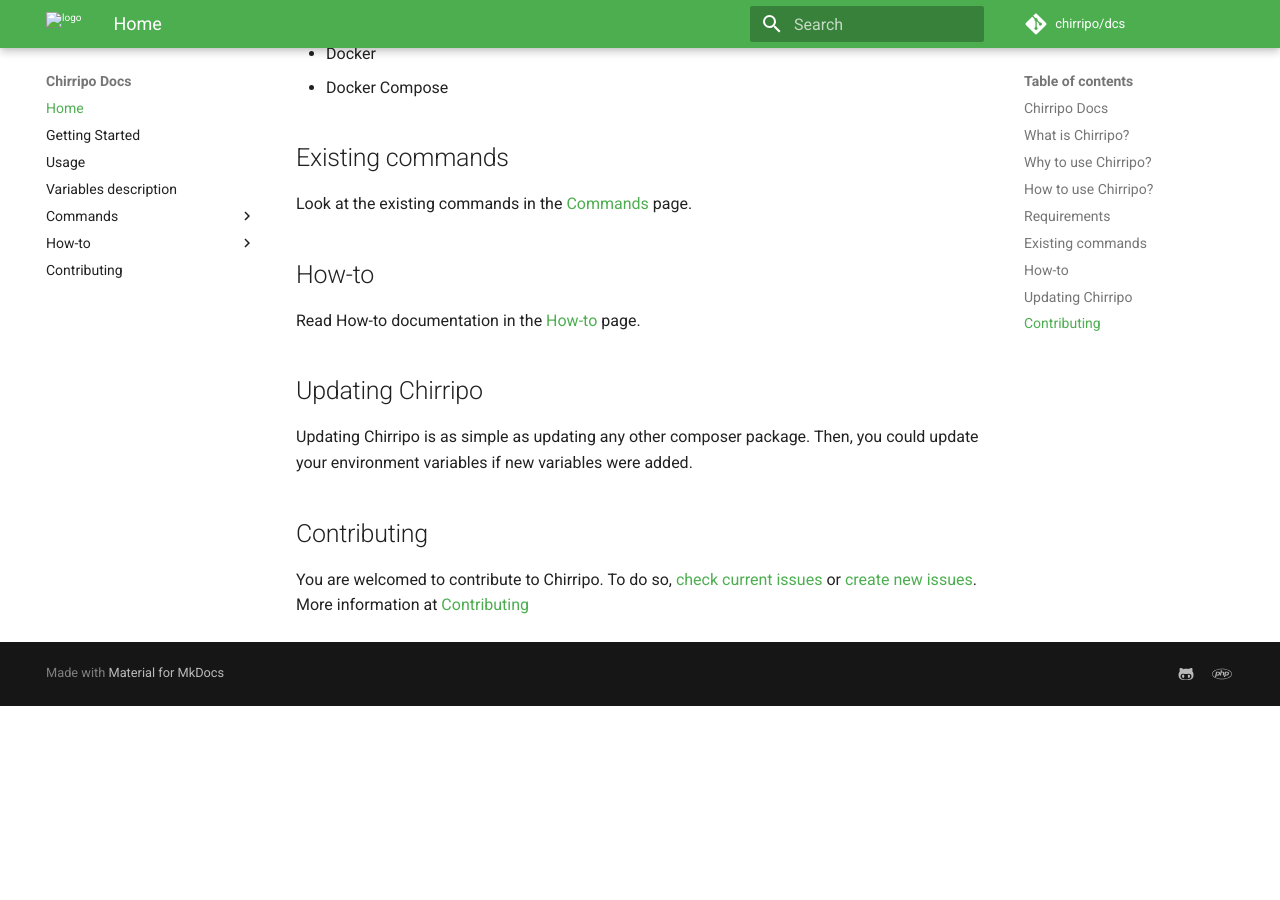
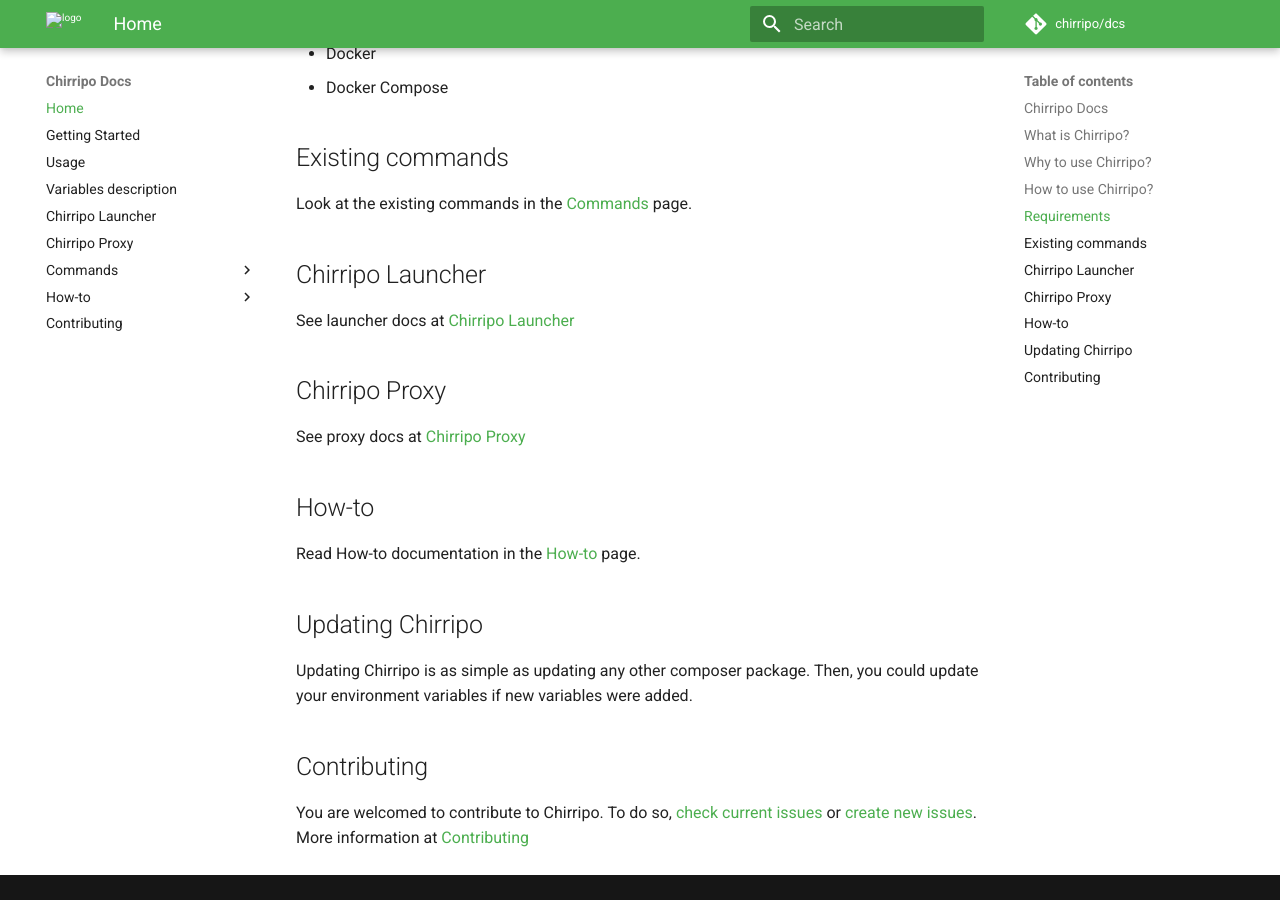
Before and after one commit to chirripo/docs, an MkDocs documentation site: the page built from docs/index.md, in a window 1280 px wide and 900 px high, scrolled down 808 px. Built offline with MkDocs 1.6.1 and Material for MkDocs 9.7.7, drawn with Linux system fonts in a browser that asks for light colours; comment, search, counter and statistics services are not loaded; before the commit the page ends 1514 px from its top, so only the background shows below that.

Commit message:
Add launcher and proxy docs.

```diff
--- a/docs/index.md
+++ b/docs/index.md
@@ -26,6 +26,14 @@
 
 Look at the existing commands in the [Commands](commands) page.
 
+## Chirripo Launcher
+
+See launcher docs at [Chirripo Launcher](/chirripo-launcher)
+
+## Chirripo Proxy
+
+See proxy docs at [Chirripo Proxy](/chirripo-proxy)
+
 ## How-to
 
 Read How-to documentation in the [How-to](how-to) page.
--- a/mkdocs.yml
+++ b/mkdocs.yml
@@ -9,6 +9,8 @@
     - Getting Started: getting-started.md
     - Usage: usage.md
     - Variables description: variables-description.md
+    - Chirripo Launcher: chirripo-launcher.md
+    - Chirripo Proxy: chirripo-proxy.md
     - Commands:
       - Available Commands: commands/index.md
       - db-import: commands/db-import.md
```
Also changed, not shown: docs/chirripo-launcher.md (added, +15 -0 lines), docs/chirripo-proxy.md (added, +48 -0 lines), docs/usage.md (+8 -0 lines).
